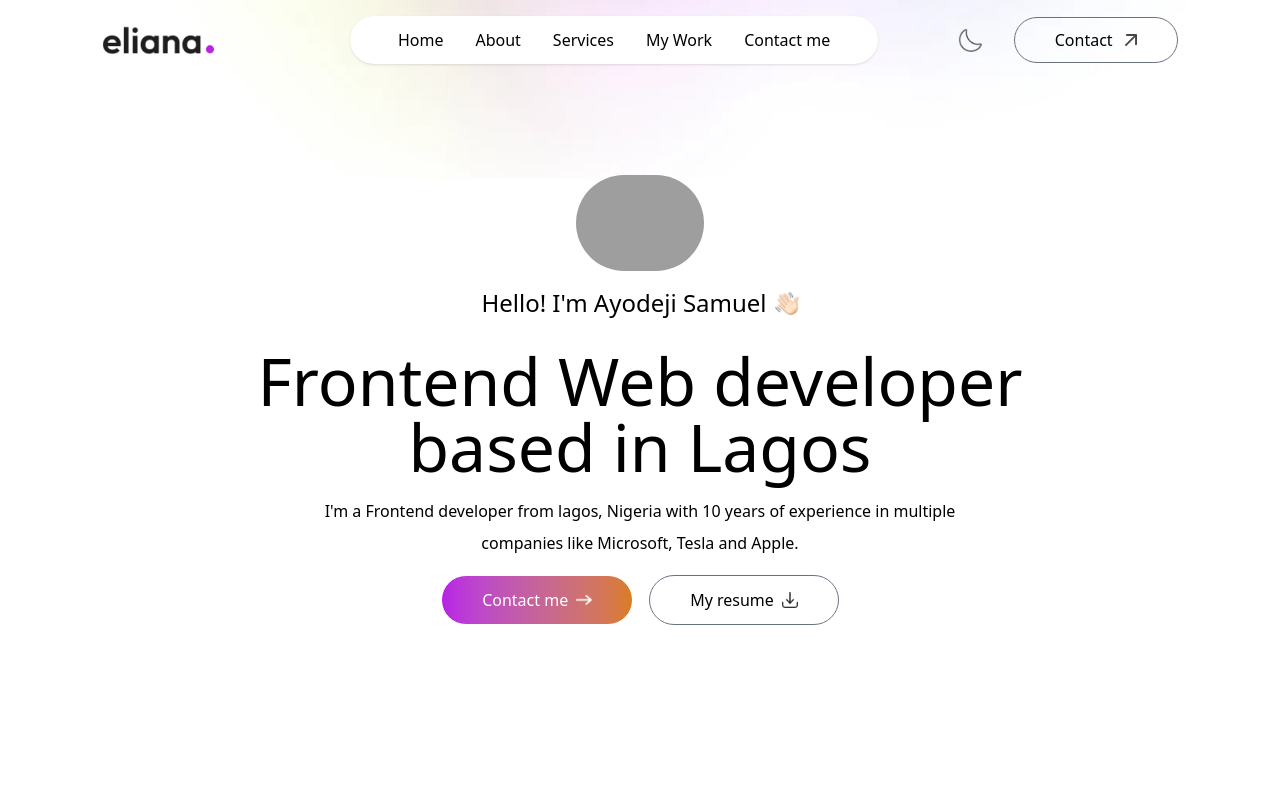
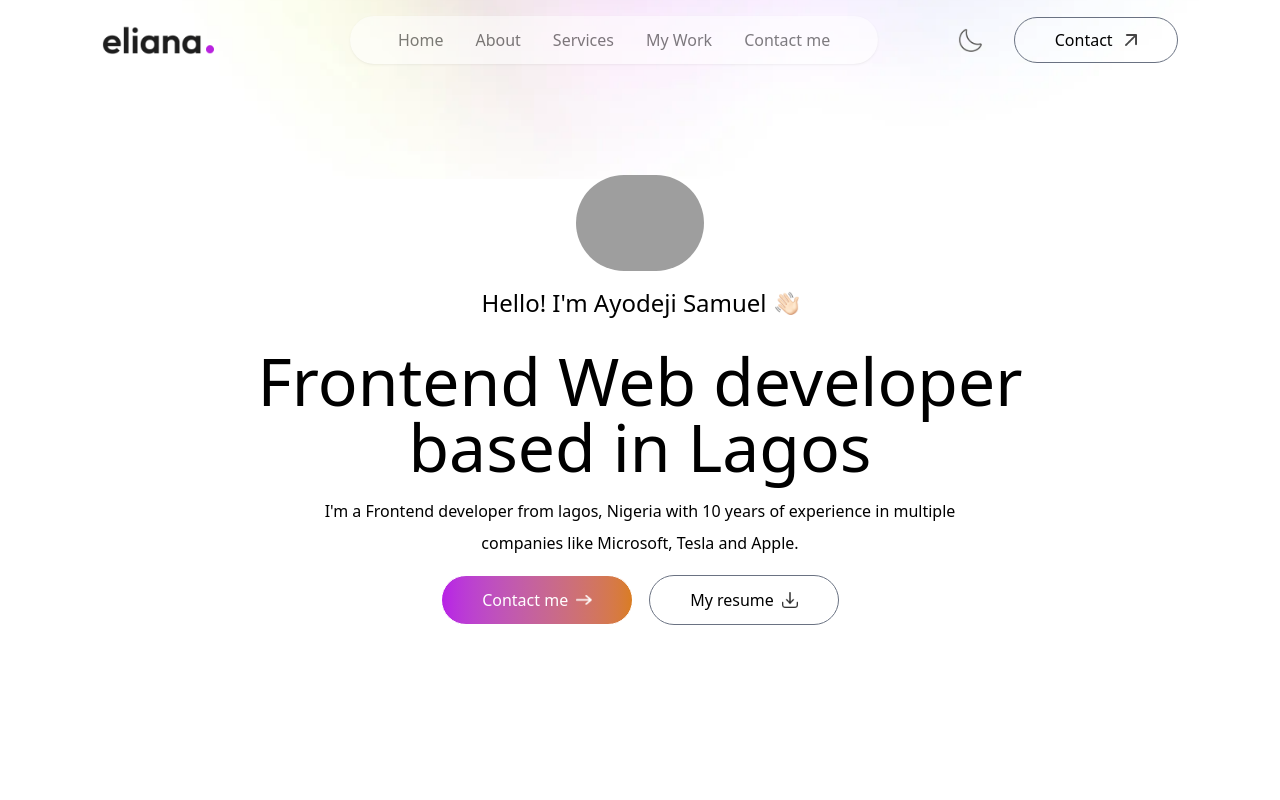
Before and after one commit to samuel12-dot/updated_portfolio_tailwind, a website: page index.html in a window 1280 px wide. Shown: the top 800 px of the page. Drawn offline with Linux system fonts and the light colour scheme; grey boxes are pictures that could not be loaded.

Commit message:
feat: modify script.js file

```diff
--- a/script.js
+++ b/script.js
@@ -10,10 +10,10 @@ closeMenu = () => {
 }
 window.addEventListener("scroll", () => {
     if (scrollY > 50) {
-        navBar.classList.add("bg-white", "bg-opacity-50", "backdrop-blur-lg", "shadow-sm")
-        navLinks.classList.remove("bg-white", "bg-opacity-50", "shadow-sm")
+        navBar.classList.add("bg-white", "opacity-50", "backdrop-blur-lg", "shadow-sm")
+        navLinks.classList.remove("bg-white", "opacity-50", "shadow-sm")
     }else {
-        navBar.classList.remove("bg-white", "bg-opacity-50", "backdrop-blur-lg", "shadow-sm")
-        navLinks.classList.add("bg-white", "bg-opacity-50", "shadow-sm")
+        navBar.classList.remove("bg-white", "opacity-50", "backdrop-blur-lg", "shadow-sm")
+        navLinks.classList.add("bg-white", "opacity-50", "shadow-sm")
     }
 })
```
Also changed, not shown: output.css.
